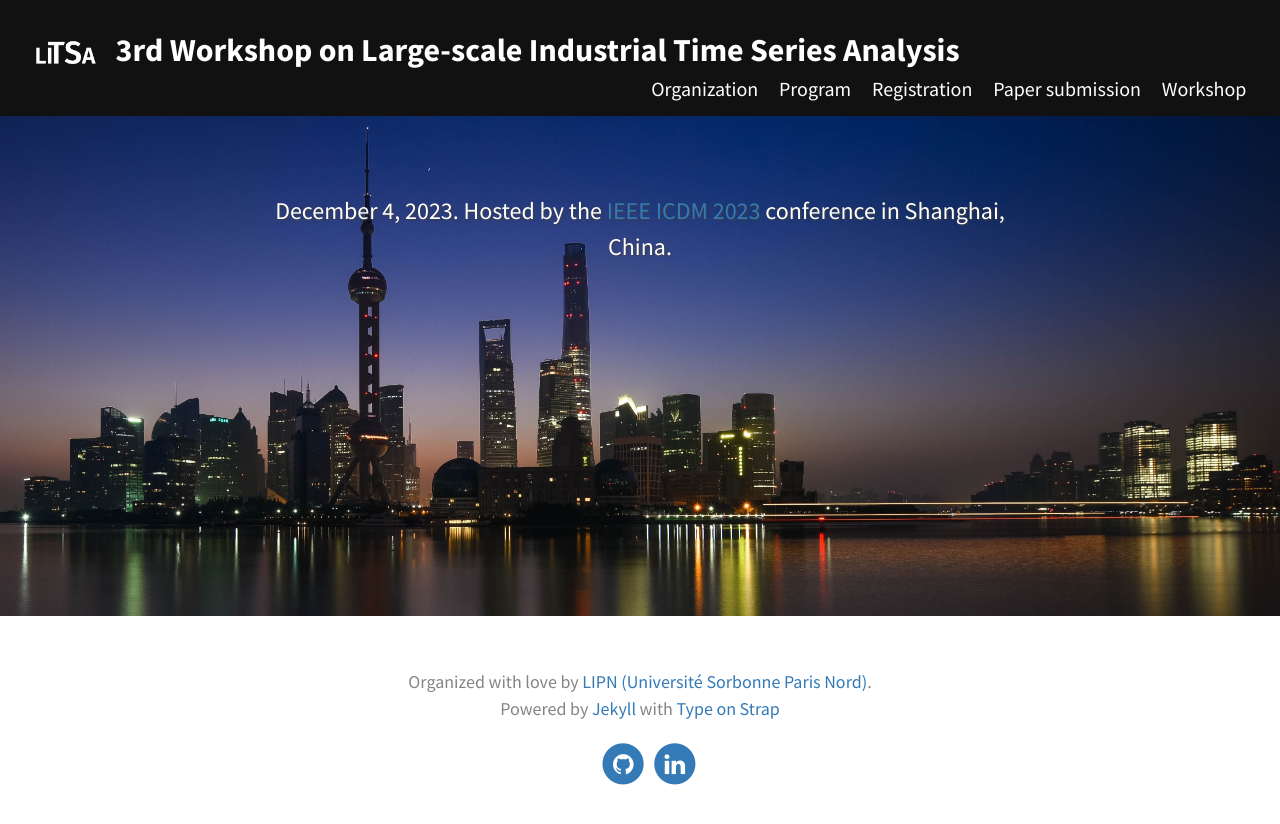
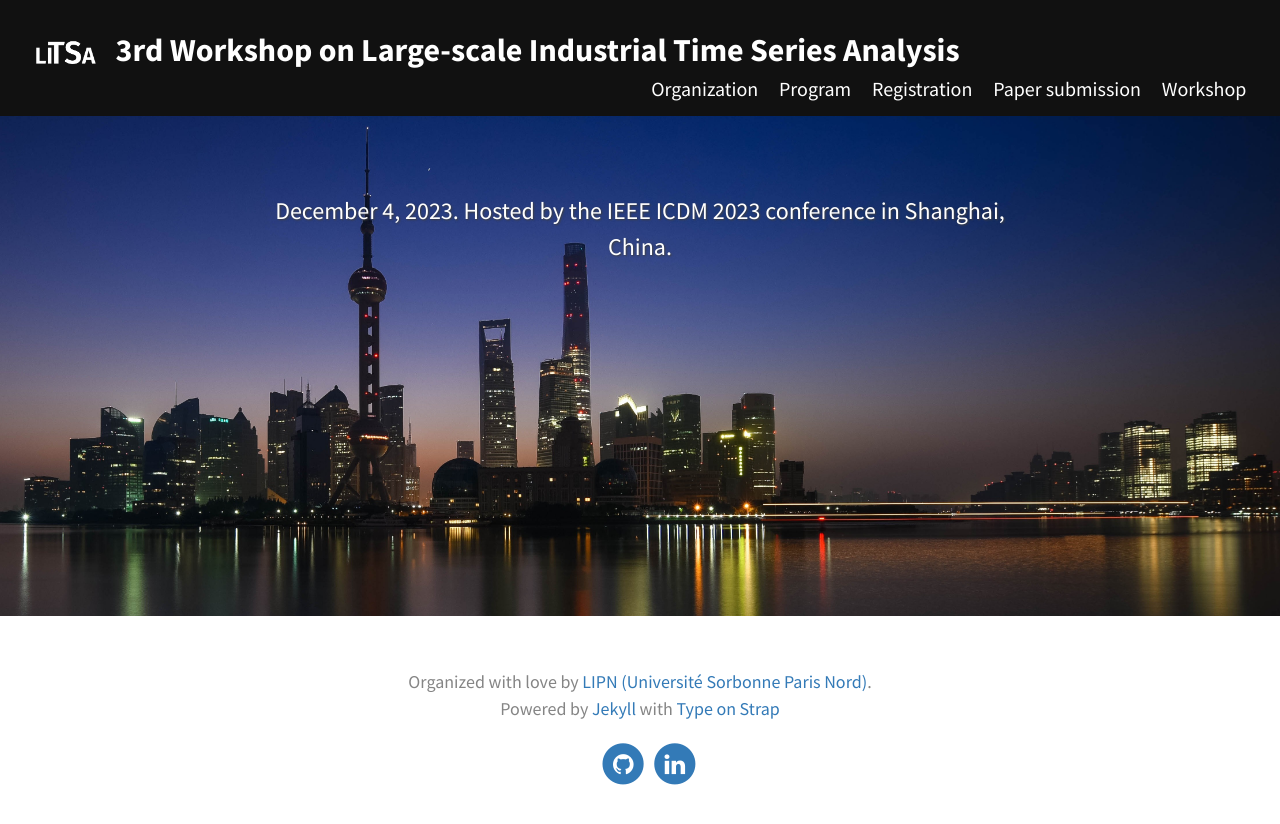
Before and after one commit to lipn/LITSA2023, a Jekyll site: the page built from index.html, in a window 1280 px wide. Shown: the top 824 px of the page. Built offline with Jekyll 4.4.1, drawn with Linux system fonts in a browser that asks for light colours; the list of posts is cut into pages by our own code.

Commit message:
Update _config.yml

```diff
--- a/_config.yml
+++ b/_config.yml
@@ -15,7 +15,7 @@ theme_settings:
 
   # Header and footer text
   header_text: > #two or three lines to describe your site
-     <p>December 4, 2023. Hosted by the <a href="https://www.cloud-conf.net/icdm2023/index.html">IEEE ICDM 2023</a> conference in Shanghai, China.</p>
+     <p>December 4, 2023. Hosted by the <a href="https://www.cloud-conf.net/icdm2023/index.html", style="color:white;">IEEE ICDM 2023</a> conference in Shanghai, China.</p>
   header_text_feature_image: assets/img/graph.jpg
   footer_text: >
    Organized with love by <a href="https://lipn.univ-paris13.fr/">LIPN (Université Sorbonne Paris Nord)</a>.<br/>
```
